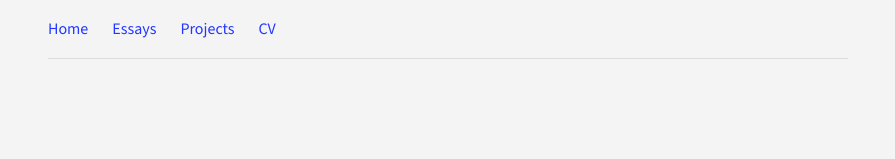
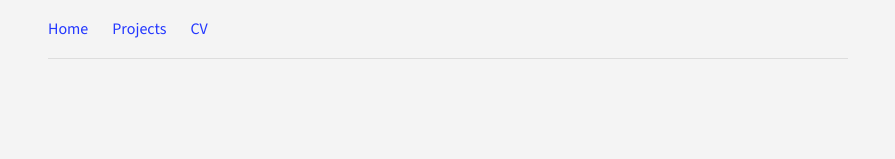
Before and after one commit to ad1406/alexdebiasio.com, an Astro site: page / in a window 1280 px wide. Shown: the top 159 px of the page, without its empty margins (192-1087 px from the left). Built offline with nearby package versions, Linux system fonts and the light colour scheme; Astro itself is replaced by a stand-in of ours.

Commit message:
Remove essays tab

```diff
--- a/src/layouts/BaseLayout.astro
+++ b/src/layouts/BaseLayout.astro
@@ -12,7 +12,6 @@ const { frontmatter } = Astro.props;
 		<header>
 			<nav>
 				<a href="/">Home</a>
-				<a href="/blog">Essays</a>
 				<a href="/projects">Projects</a>
 				<a href="/cv">CV</a>
 			</nav>
```
